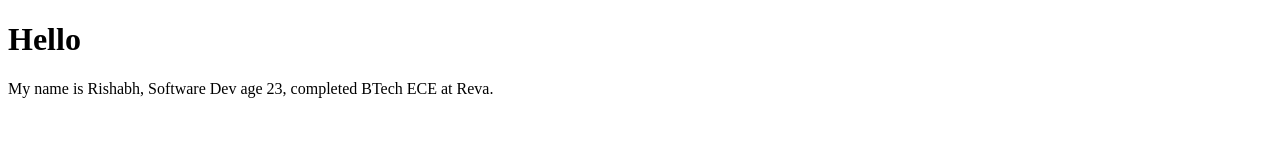
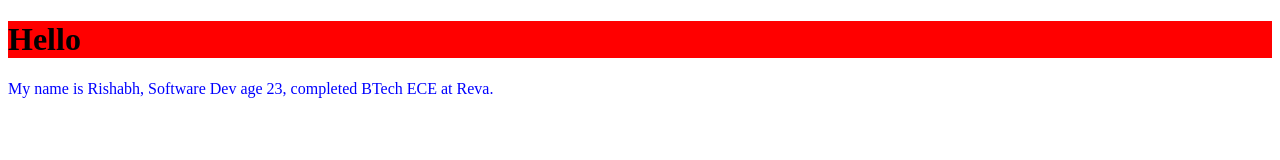
Before and after one commit to rish4883/gitlearn, a plain HTML site: page index.html in a window 1280 px wide. Drawn offline with Linux system fonts and the light colour scheme.

Commit message:
Create stylesheet and link to HTML page

```diff
--- a/index.html
+++ b/index.html
@@ -4,6 +4,7 @@
     <meta charset="UTF-8">
     <meta name="viewport" content="width=device-width, initial-scale=1.0">
     <title>Document</title>
+    <link rel="stylesheet" href="./style.css">
 </head>
 <body>
     <h1>Hello</h1>
--- /dev/null
+++ b/style.css
@@ -0,0 +1,7 @@
+h1 {
+    background-color: red;
+}
+
+p {
+    color: blue;
+}
```
